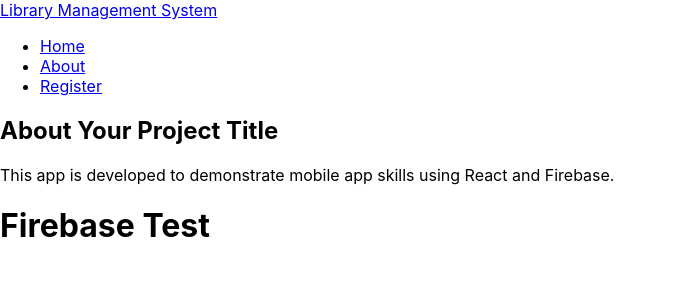
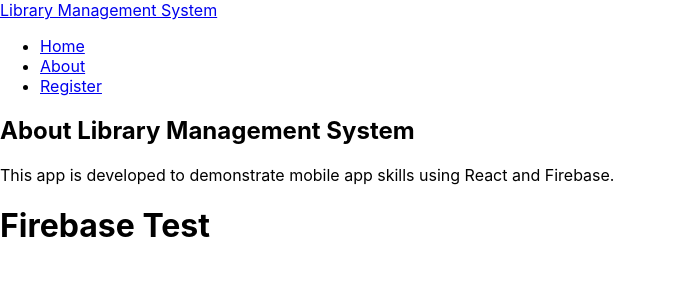
Before and after one commit to krish-drc/lms-react, a React (Create React App) app: page /about in a window 1280 px wide. Shown: the top 300 px of the page, without its empty margins (0-676 px from the left). Built offline with nearby package versions, Linux system fonts and the light colour scheme.

Commit message:
Day 6 - React setup + basic screens + Firebase init

```diff
--- a/src/components/About.js
+++ b/src/components/About.js
@@ -2,7 +2,7 @@
 function About() {
  return (
  <div className="container mt-5">
- <h2>About {`Your Project Title`}</h2>
+ <h2>About {`Library Management System`}</h2>
  <p>This app is developed to demonstrate mobile app skills using React and Firebase.</p>
  </div>
  );
--- a/src/components/Home.js
+++ b/src/components/Home.js
@@ -3,7 +3,7 @@
 function Home() {
  return (
  <div className="container mt-5">
- <h1>Welcome to {`Your Project Title`}</h1>
+ <h1>Welcome to {`Library MAnagement System`}</h1>
  <p>Manage your data efficiently using our mobile app.</p>
  <Link to="/registration" className="btn btn-primary">Register</Link>
  </div>
```
